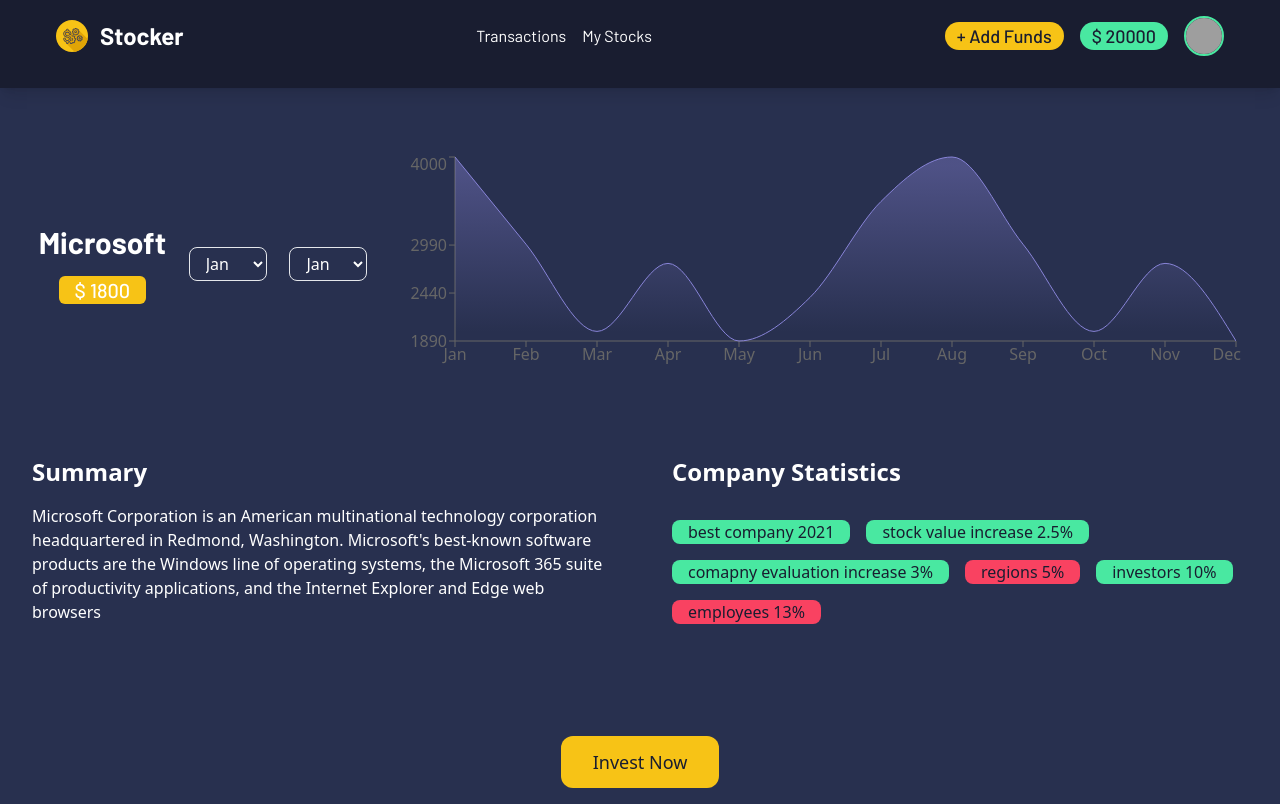
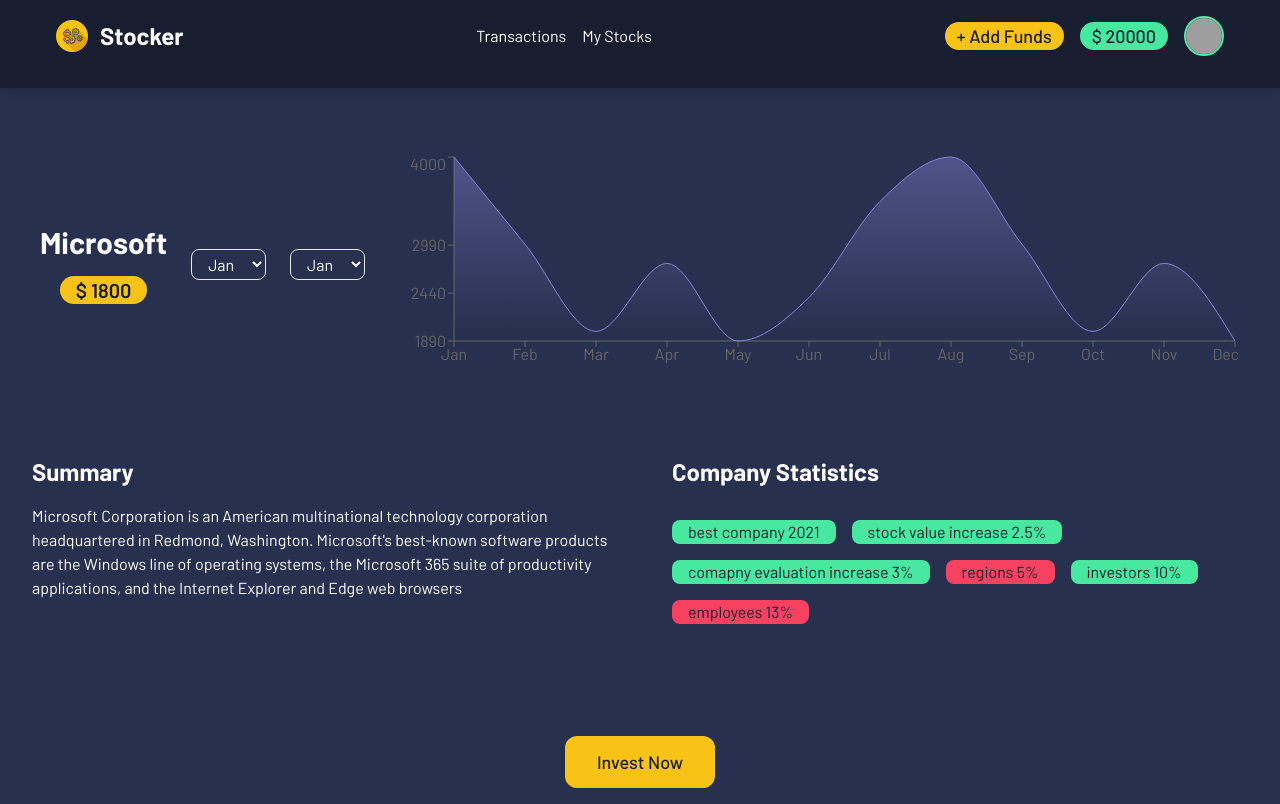
Before and after one commit to ranaagamaall/stock-market, a React (Create React App) app: page /company/1 in a window 1280 px wide. Built offline with nearby package versions, Linux system fonts and the light colour scheme; grey boxes are pictures that could not be loaded.

Commit message:
final touches

```diff
--- a/src/index.css
+++ b/src/index.css
@@ -3,7 +3,7 @@
 @tailwind utilities;
 
 html{
-  @apply bg-primary
+  @apply bg-primary font-main
 }
 
 
--- a/src/pages/investor/company/Company.js
+++ b/src/pages/investor/company/Company.js
@@ -88,11 +88,11 @@
 
 
     return (
-        <div className="flex flex-col gap-8 mt-16">
+        <div className="flex flex-col gap-8 mt-16 font-main">
             <div className="flex flex-wrap items-center w-full h-56 gap-4 px-8 mb-4 justify-evenly">
                 <h2 className="flex flex-col items-center gap-4 text-3xl font-bold text-center capitalize font-main text-text w-min">
                     {chosenCompany.name}
-                    <span className="px-4 text-xl font-medium rounded-md w-fit text-text bg-accent">
+                    <span className="px-4 text-xl font-semibold rounded-full w-fit text-primary bg-accent">
                         $ {chosenCompany.stockValue}
                     </span>
 
--- a/src/pages/investor/home/Home.js
+++ b/src/pages/investor/home/Home.js
@@ -1,4 +1,4 @@
-import React, { useState } from "react";
+import React, { useEffect, useState } from "react";
 import StatCard from "../../../components/StatCard";
 import companiesData from "../../../assets/data/investor/companiesData";
 import Table from "../../../components/Table";
@@ -7,6 +7,13 @@
 function Home(props) {
   const navigate = useNavigate();
   const [companies, setCompanies] = useState(companiesData.companies);
+
+  useEffect(() => {
+    companiesData.companies.forEach((company) => {
+      company.stockValue = Math.floor(Math.random() * company.stockValue / 1.5 + company.stockValue / 2);
+    });
+    setCompanies(companiesData.companies);
+  }, []);
 
   return (
     <div className=" text-text">
@@ -41,8 +48,8 @@
           rows={companies.map((company) => {
             return (
               <>
-                <td className="flex justify-start   p-2 align-middle bg-transparent border-b whitespace-nowrap shadow-transparent">
-                  <div className="flex  px-2 py-1 w-1/2 mx-auto">
+                <td className="flex justify-start p-2 align-middle bg-transparent border-b whitespace-nowrap shadow-transparent">
+                  <div className="flex w-1/2 px-2 py-1 mx-auto">
                     <div>
                       <img
                         src={company.pic}
```
